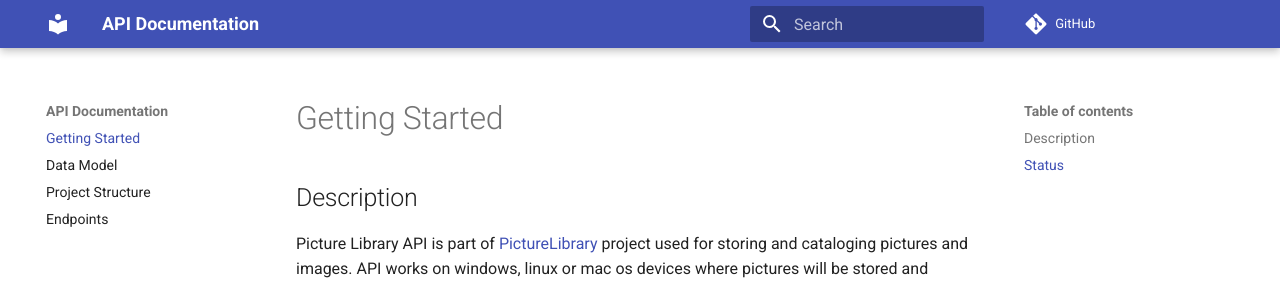
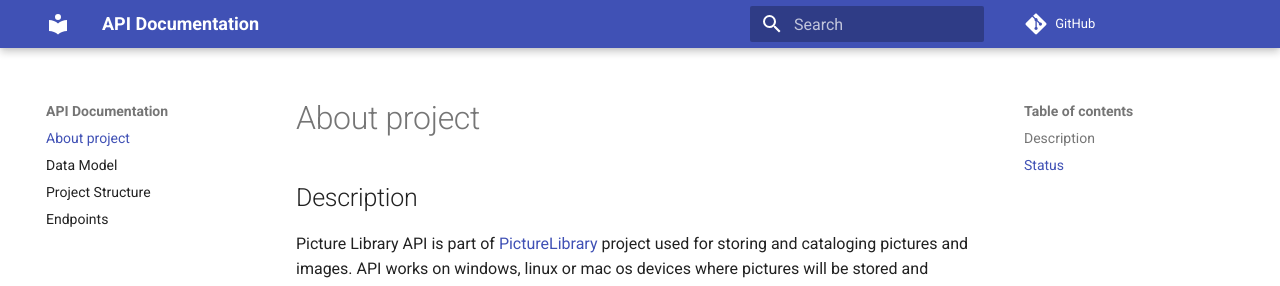
Before and after one commit to TomaszKumiega/PictureLibrary.API.Old, an MkDocs documentation site: the page built from docs/index.md, in a window 1280 px wide. Shown: the top 286 px of the page. Built offline with MkDocs 1.6.1 and Material for MkDocs 9.7.7, drawn with Linux system fonts in a browser that asks for light colours; comment, search, counter and statistics services are not loaded.

Commit message:
Change page title

```diff
--- a/docs/index.md
+++ b/docs/index.md
@@ -1,4 +1,4 @@
-# Getting Started
+# About project
 
 ## Description
 
```
